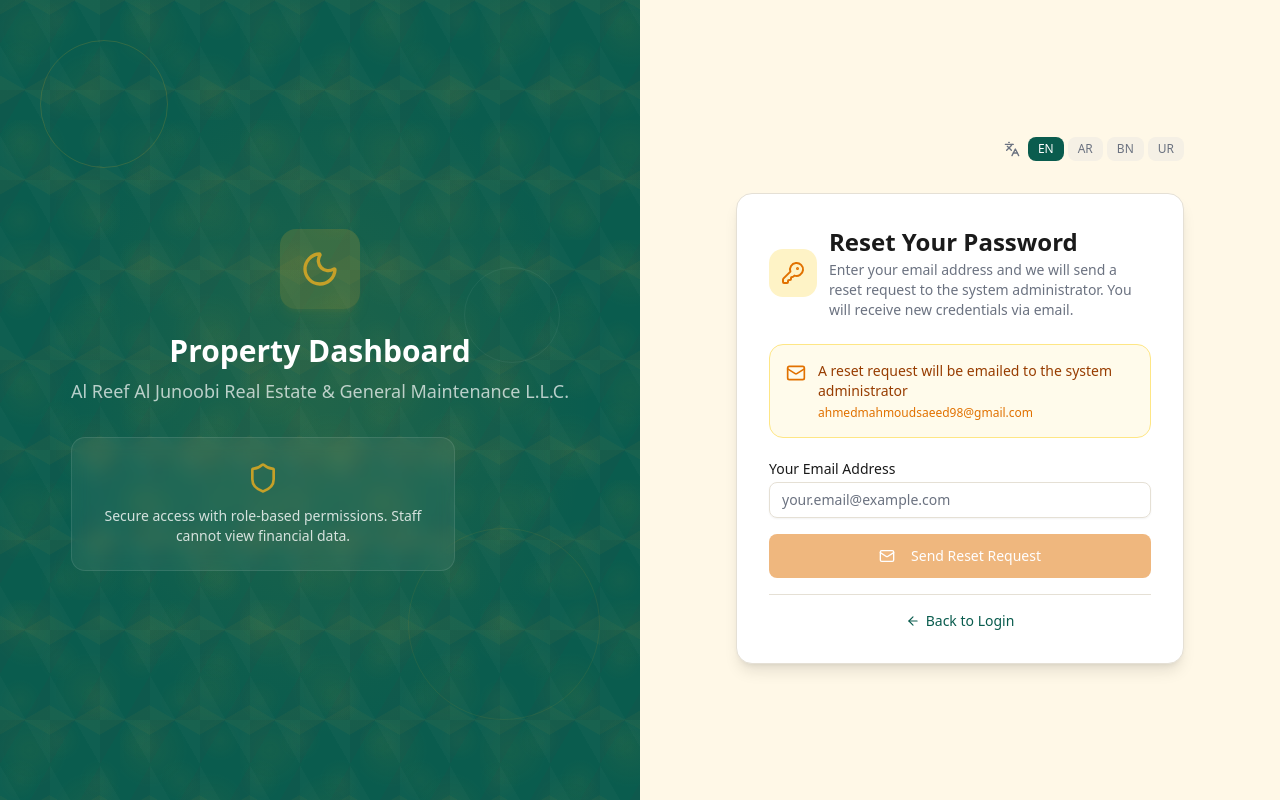
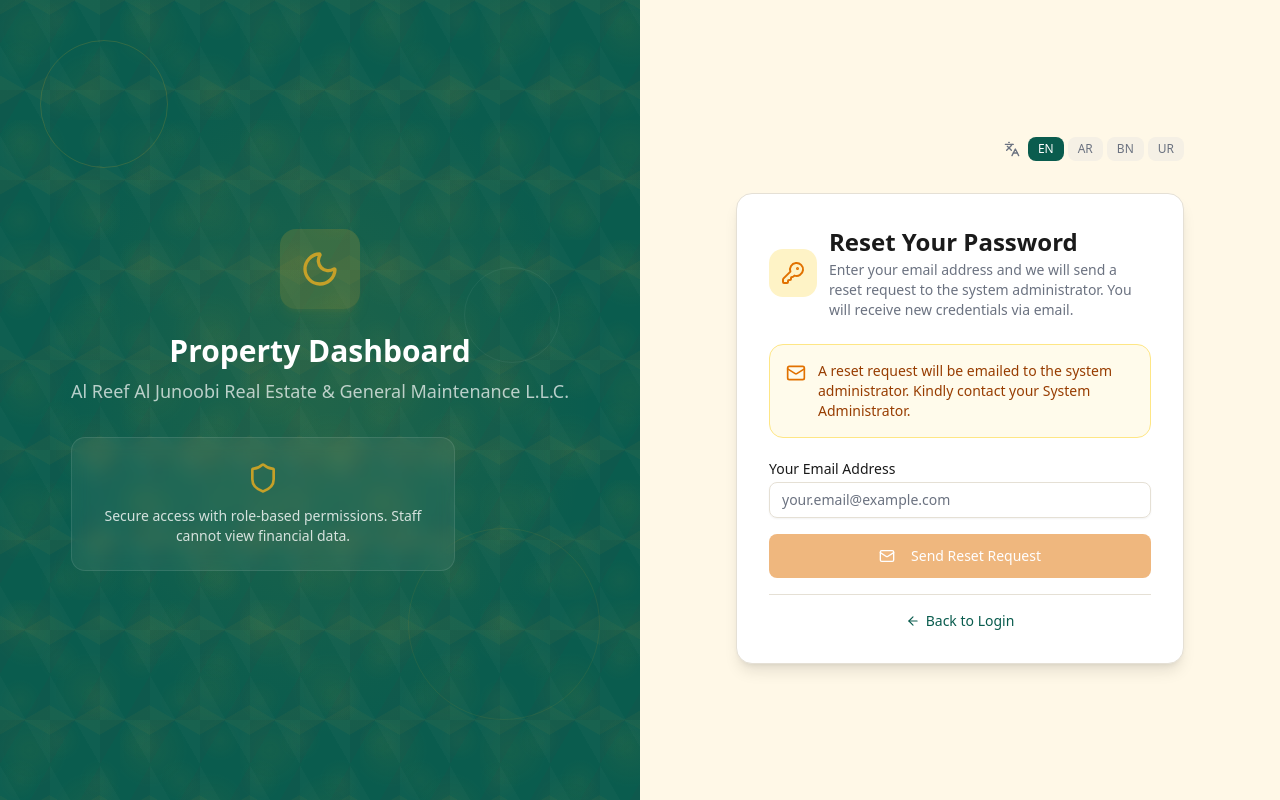
Before and after one commit to Real-Emperor/Real-Estate-Emperor, a Next.js app: page / in a window 1280 px wide. Both pictures are taken after a click on the button "Forgot Password?". Built offline with nearby package versions, Linux system fonts and the light colour scheme.

Commit message:
Hide admin email from forgot password dialog for privacy

```diff
--- a/src/components/login.tsx
+++ b/src/components/login.tsx
@@ -265,13 +265,10 @@
                       <Mail className="w-5 h-5 text-amber-600 mt-0.5 shrink-0" />
                       <div>
                         <p className="text-sm font-medium text-amber-800">
-                          {language === 'en' && 'A reset request will be emailed to the system administrator'}
-                          {language === 'ar' && 'سيتم إرسال طلب إعادة التعيين بالبريد الإلكتروني إلى مسؤول النظام'}
-                          {language === 'bn' && 'সিস্টেম প্রশাসককে একটি রিসেট অনুরোধ ইমেইল করা হবে'}
-                          {language === 'ur' && 'سسٹم ایڈمن کو ری سیٹ کی درخواست ای میل کی جائے گی'}
-                        </p>
-                        <p className="text-xs text-amber-600 mt-1">
-                          {ADMIN_EMAIL}
+                          {language === 'en' && 'A reset request will be emailed to the system administrator. Kindly contact your System Administrator.'}
+                          {language === 'ar' && 'سيتم إرسال طلب إعادة التعيين بالبريد الإلكتروني إلى مسؤول النظام. يرجى التواصل مع مسؤول النظام.'}
+                          {language === 'bn' && 'সিস্টেম প্রশাসককে একটি রিসেট অনুরোধ ইমেইল করা হবে। অনুগ্রহ করে আপনার সিস্টেম প্রশাসকের সাথে যোগাযোগ করুন।'}
+                          {language === 'ur' && 'سسٹم ایڈمن کو ری سیٹ کی درخواست ای میل کی جائے گی۔ براہ کرم اپنے سسٹم ایڈمن سے رابطہ کریں۔'}
                         </p>
                       </div>
                     </div>
```
